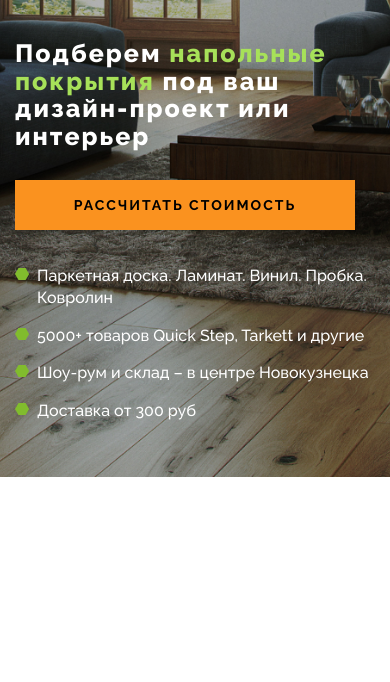
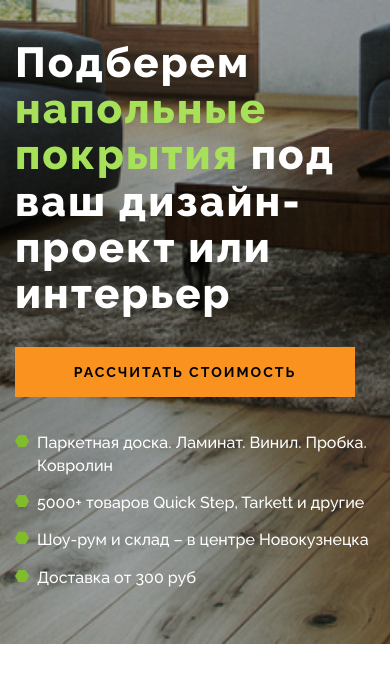
Before and after one commit to yurkaronin/parket-a, a website: page src/html/index.html in a window 390 px wide. Drawn offline with nearby package versions, Linux system fonts and the light colour scheme; files that its build step writes are made by us from their sources; files whose address does not match are found by name.

Commit message:
Добавил ситилизацию фоновой картинки с вариациями по размеру экранов

```diff
--- a/src/html/index.html
+++ b/src/html/index.html
@@ -16,7 +16,7 @@
 
 <body>
   <main>
-    <section class="first-screen" style="background-image: url(/img/bg/1.jpg);">
+    <section class="first-screen">
       <div class="wrapper">
         <h2 class="title">Подберем
           <span>напольные покрытия</span> под ваш дизайн-проект
--- a/src/scss/sections/_first-screen.scss
+++ b/src/scss/sections/_first-screen.scss
@@ -3,9 +3,19 @@
   padding: 40px 0;
   background-color: #121210;
   color: #ffffff;
+  background-image: url("../img/bg/1.jpg");
   background-size: cover;
   background-position: center;
   background-repeat: no-repeat;
+  @media (max-width: 1200px) {
+      background-image: url("../img/bg/1-1200.jpg");
+    }
+    @media (max-width: 750px) {
+      background-image: url("../img/bg/1-750.jpg");
+    }
+    @media (max-width: 420px) {
+      background-image: url("../img/bg/1-420.jpg");
+    }
 
   .title {
     font-weight: 800;
@@ -21,7 +31,7 @@
       font-size: 42px;
     }
     @media (max-width: 450px) {
-      font-size: 25px;
+      font-size: 25 px;
     }
     span {
       color: #a7e159;
```
Also changed, not shown: src/img/bg/1-1200.jpg (added), src/img/bg/1-420.jpg (added), src/img/bg/1-750.jpg (added).
